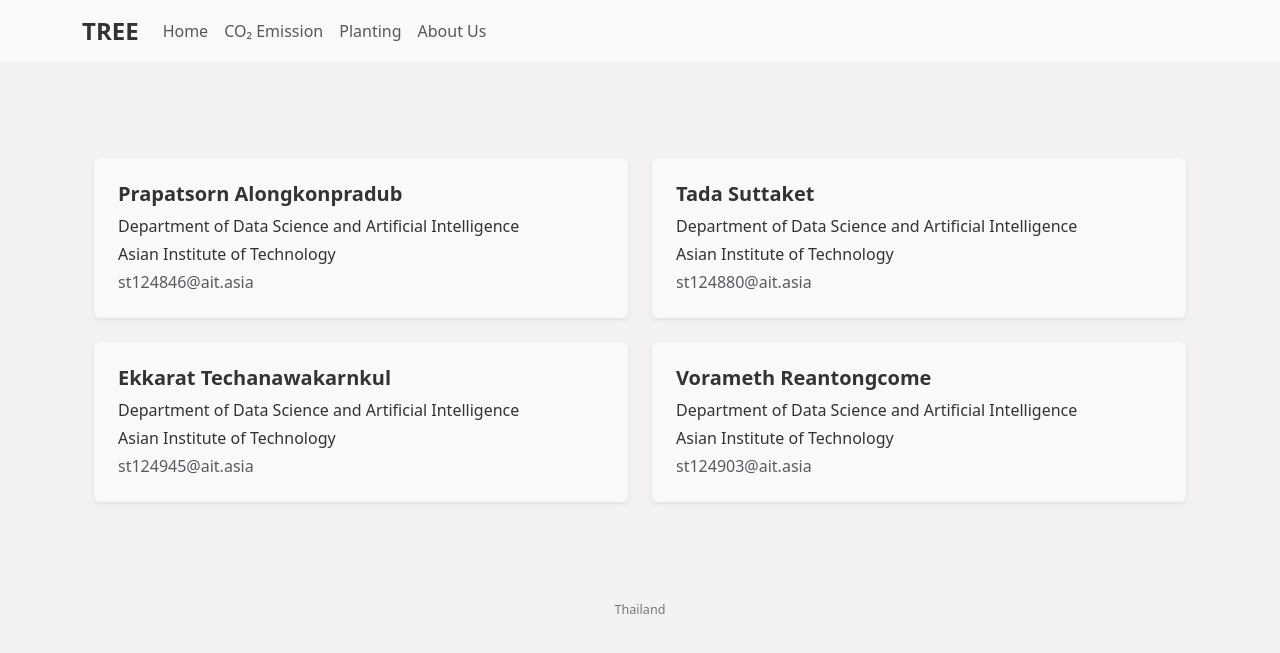
After one commit to MrWhiteC/ml2024_project, a Flask app: template web/templates/about_us.html in a window 1280 px wide. The commit adds this page. Shown: the top 653 px of the page. Run offline with Flask 3, Linux system fonts and the light colour scheme; the template is opened without the code that fills it, so the values that code supplies are empty; parts of the project's set-up code (start-up, migrations or seed data) failed here and were passed over.

Commit message:
update web

```diff
--- /dev/null
+++ b/web/templates/about_us.html
@@ -0,0 +1,45 @@
+{% extends 'base.html' %}
+
+{% block title %}Team Members{% endblock %}
+
+{% block content %}
+<div class="container py-5">
+    <div class="row g-4">
+        <!-- First row -->
+        <div class="col-md-6">
+            <div class="p-4 bg-light rounded shadow-sm">
+                <h5 class="fw-bold mb-2">Prapatsorn Alongkonpradub</h5>
+                <p class="mb-1">Department of Data Science and Artificial Intelligence</p>
+                <p class="mb-1">Asian Institute of Technology</p>
+                <p class="text-muted mb-0">st124846@ait.asia</p>
+            </div>
+        </div>
+        <div class="col-md-6">
+            <div class="p-4 bg-light rounded shadow-sm">
+                <h5 class="fw-bold mb-2">Tada Suttaket</h5>
+                <p class="mb-1">Department of Data Science and Artificial Intelligence</p>
+                <p class="mb-1">Asian Institute of Technology</p>
+                <p class="text-muted mb-0">st124880@ait.asia</p>
+            </div>
+        </div>
+
+        <!-- Second row -->
+        <div class="col-md-6">
+            <div class="p-4 bg-light rounded shadow-sm">
+                <h5 class="fw-bold mb-2">Ekkarat Techanawakarnkul</h5>
+                <p class="mb-1">Department of Data Science and Artificial Intelligence</p>
+                <p class="mb-1">Asian Institute of Technology</p>
+                <p class="text-muted mb-0">st124945@ait.asia</p>
+            </div>
+        </div>
+        <div class="col-md-6">
+            <div class="p-4 bg-light rounded shadow-sm">
+                <h5 class="fw-bold mb-2">Vorameth Reantongcome</h5>
+                <p class="mb-1">Department of Data Science and Artificial Intelligence</p>
+                <p class="mb-1">Asian Institute of Technology</p>
+                <p class="text-muted mb-0">st124903@ait.asia</p>
+            </div>
+        </div>
+    </div>
+</div>
+{% endblock %}
--- a/web/templates/base.html
+++ b/web/templates/base.html
@@ -30,10 +30,7 @@
                         <a class="nav-link" href="{{ url_for('planting') }}">Planting</a>
                     </li>
                     <li class="nav-item">
-                        <a class="nav-link" href="#">About Us</a>
-                    </li>
-                    <li class="nav-item">
-                        <a class="nav-link" href="#">Contact Us</a>
+                        <a class="nav-link" href="{{ url_for('about_us') }}">About Us</a>
                     </li>
                 </ul>
             </div>
```
